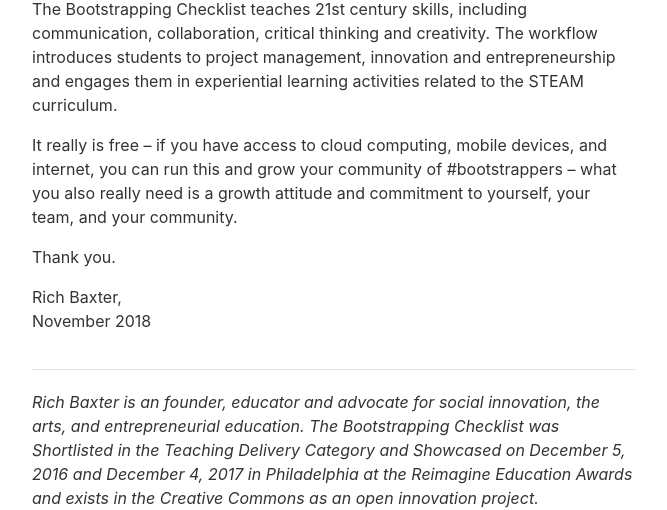
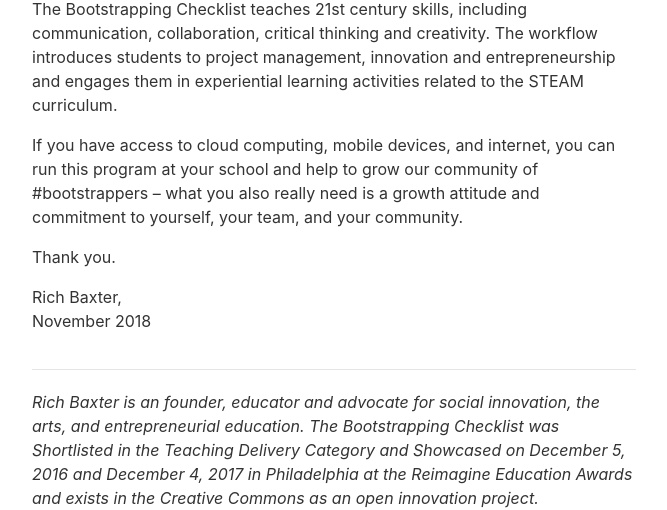
Before and after one commit to BootstrappingChecklist/bootstrappingchecklist.github.io, a plain HTML site: page index.html in a window 1280 px wide. Shown: the part 1192-1702 px from the top of the page, without its empty margins (306-973 px from the left). Drawn offline with nearby package versions, Linux system fonts and the light colour scheme.

Commit message:
Update index.html

```diff
--- a/index.html
+++ b/index.html
@@ -70,7 +70,7 @@
       <p>The Bootstrapping Checklist teaches 21st century skills, including communication, collaboration, critical thinking and creativity. The workflow introduces students to project management, innovation and entrepreneurship and engages them in experiential learning activities related to the STEAM curriculum.</p>
 
 
-      <p>It really is free – if you have access to cloud computing, mobile devices, and internet, you can run this and grow your community of #bootstrappers – what you also really need is a growth attitude and commitment to yourself, your team, and your community.</p>
+      <p>If you have access to cloud computing, mobile devices, and internet, you can run this program at your school and help to grow our community of #bootstrappers – what you also really need is a growth attitude and commitment to yourself, your team, and your community.</p>
 
       <p>Thank you.</p>
 
```
